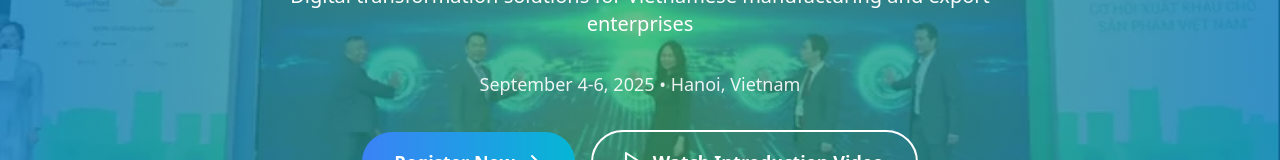
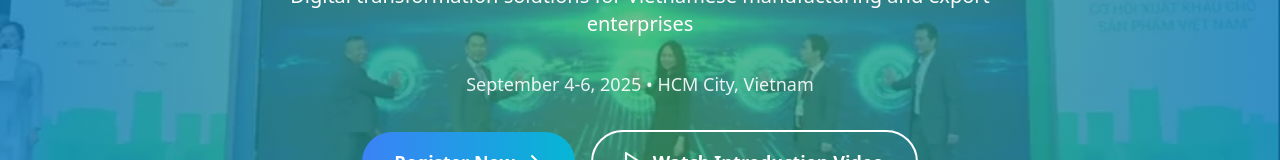
Before and after one commit to thanhle98/gcbes2025, a React (Vite) app: page / in a window 1280 px wide. Shown: the part 465-625 px from the top of the page. Built offline with nearby package versions, Linux system fonts and the light colour scheme.

Commit message:
Update location to HCM City

```diff
--- a/src/i18n/translations.ts
+++ b/src/i18n/translations.ts
@@ -5,7 +5,7 @@ export const translations = {
     heroTitle2: "Breakthrough Era - Global Export Solutions",
     heroSubtitle: "Digital transformation solutions for Vietnamese manufacturing and export enterprises",
     heroDate: "September 4-6, 2025",
-    heroLocation: "Hanoi, Vietnam",
+    heroLocation: "HCM City, Vietnam",
     heroRegister: "Register Now",
     heroWatchVideo: "Watch Introduction Video",
 
@@ -159,7 +159,7 @@ export const translations = {
     mainHall: "Main Hall",
     hallA: "Hall A",
     vipRestaurant: "VIP Restaurant",
-    locationsInHanoi: "Locations in Hanoi",
+    locationsInHCM: "Locations in HCM City",
   },
 
   vi: {
@@ -168,7 +168,7 @@ export const translations = {
     heroTitle2: "trong kỷ nguyên vươn mình",
     heroSubtitle: "Giải pháp chuyển đổi số cho doanh nghiệp sản xuất và xuất khẩu Việt Nam",
     heroDate: "4-6 tháng 9, 2025",
-    heroLocation: "Hà Nội, Việt Nam",
+    heroLocation: "TP HCM, Việt Nam",
     heroRegister: "Đăng ký ngay",
     heroWatchVideo: "Xem video giới thiệu",
 
@@ -322,7 +322,7 @@ export const translations = {
     mainHall: "Hội trường chính",
     hallA: "Hội trường A",
     vipRestaurant: "Nhà hàng VIP",
-    locationsInHanoi: "Các địa điểm tại Hà Nội",
+    locationsInHCM: "Các địa điểm tại TP HCM",
   }
 };
 
--- a/src/layouts/MainLayout.tsx
+++ b/src/layouts/MainLayout.tsx
@@ -319,7 +319,7 @@ export default function MainLayout() {
                   </div>
                   <div className="flex items-start space-x-3 text-gray-300">
                     <MapPin className="w-5 h-5 mt-1 text-cyan-400 flex-shrink-0" />
-                    <span>Hanoi, Vietnam</span>
+                    <span>TP HCM, Vietnam</span>
                   </div>
                 </div>
               </div>
--- a/src/pages/HomePage.tsx
+++ b/src/pages/HomePage.tsx
@@ -134,7 +134,7 @@ export default function HomePage() {
       subtitle: t("session5Subtitle"),
       type: t("session5Type"),
       time: "08:00 - 17:00",
-      location: t("locationsInHanoi"),
+      location: t("locationsInHCM"),
     },
   ];
 
```
